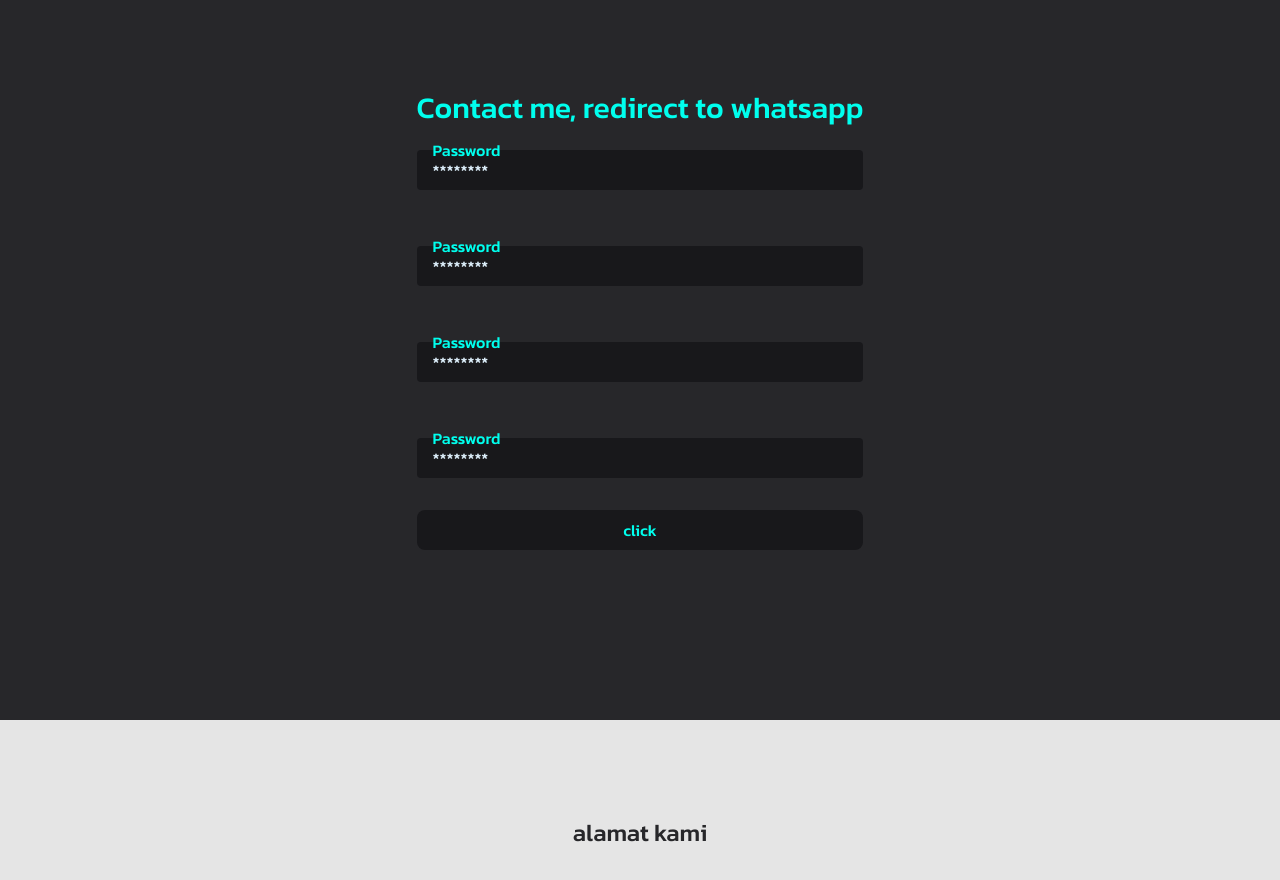
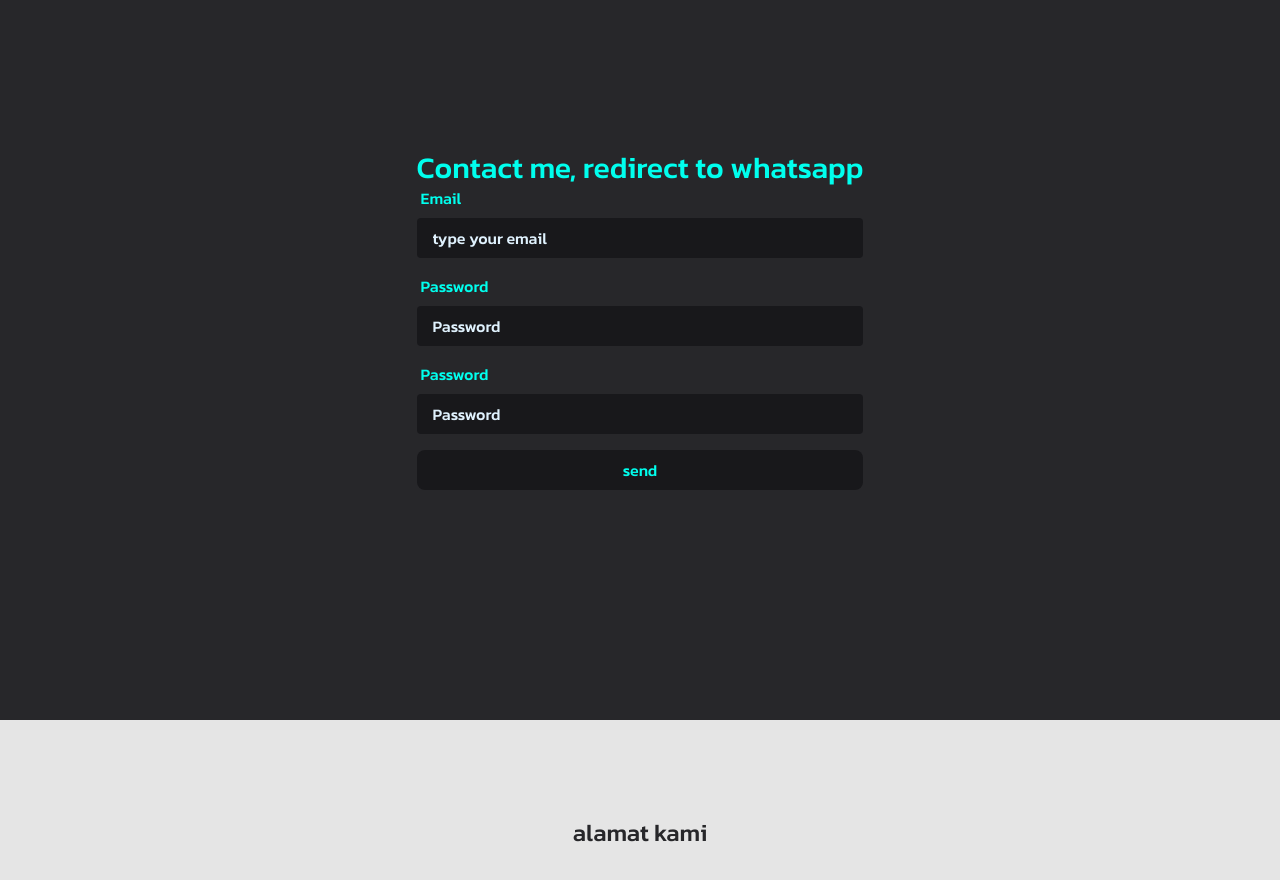
Before and after one commit to MohSolehuddin/olshop, a Next.js app: page / in a window 1280 px wide. Shown: the part 2480-3360 px from the top of the page. Built offline with nearby package versions, Linux system fonts and the light colour scheme.

Commit message:
fix: contact

```diff
--- a/src/components/elements/Input/InputElement.tsx
+++ b/src/components/elements/Input/InputElement.tsx
@@ -1,22 +1,20 @@
 import React from "react";
 
 const InputElement = ({
-  type = "password",
-  placeholder = "********",
-  name = "input_password",
-  className = "px-4 peer py-2 mb-8 w-full bg-zinc-900 hover:bg-zinc-950 focus:outline-none focus:scale-105 transition-all duration-300 delay-75 hover:scale-105 focus:bg-zinc-950 text-favBlueSky placeholder:text-sky-100 rounded",
+  type,
+  placeholder,
+  name,
 }: {
   type: string;
   placeholder: string;
   name: string;
-  className: string;
 }) => {
   return (
     <input
       name={name}
       placeholder={placeholder}
       type={type}
-      className={className}
+      className="peer px-4 py-2 mt-2 w-full bg-zinc-900 hover:bg-zinc-950 focus:outline-none focus:scale-105 transition-all duration-300 delay-75 hover:scale-105 focus:bg-zinc-950 text-favBlueSky placeholder:text-sky-100 rounded"
     />
   );
 };
--- a/src/components/elements/Input/Label.tsx
+++ b/src/components/elements/Input/Label.tsx
@@ -1,16 +1,16 @@
 import React from "react";
 
 const Label = ({
-  htmlFor = "input_password",
-  children = "Password",
-  className = "px-4 peer-hover:-top-2 text-favBlueSky z-10 relative top-3",
+  htmlFor,
+  children,
 }: {
   children: React.ReactNode;
-  className: string;
   htmlFor: string;
 }) => {
   return (
-    <label htmlFor={htmlFor} className={className}>
+    <label
+      htmlFor={htmlFor}
+      className="text-favBlueSky peer-hover:scale-150 px-1">
       {children}
     </label>
   );
--- a/src/components/elements/Input/index.tsx
+++ b/src/components/elements/Input/index.tsx
@@ -2,13 +2,26 @@ import React from "react";
 import InputElement from "./InputElement";
 import Label from "./Label";
 
-const Index = () => {
+const Input = ({
+  children,
+  type,
+  placeholder,
+  htmlFor,
+}: {
+  children: React.ReactNode;
+  type: string;
+  placeholder: string;
+  htmlFor: string;
+}) => {
   return (
-    <section>
-      <Label></Label>
-      <InputElement></InputElement>
+    <section className="input_group mb-4">
+      <Label htmlFor={htmlFor}>{children}</Label>
+      <InputElement
+        name={htmlFor || `${children}`}
+        placeholder={placeholder || `${children}`}
+        type={type || `${children}`}></InputElement>
     </section>
   );
 };
 
-export default Index;
+export default Input;
--- a/src/components/fragments/Contact.tsx
+++ b/src/components/fragments/Contact.tsx
@@ -11,11 +11,16 @@ const Contact = () => {
         <h3 className="text-center text-favBlueSky text-3xl">
           Contact me, redirect to whatsapp
         </h3>
-        <Input></Input>
-        <Input></Input>
-        <Input></Input>
-        <Input></Input>
-        <Button>click</Button>
+        <Input type="" placeholder="type your email" htmlFor="">
+          Email
+        </Input>
+        <Input type="" placeholder="" htmlFor="">
+          Password
+        </Input>
+        <Input type="" placeholder="" htmlFor="">
+          Password
+        </Input>
+        <Button>send</Button>
       </form>
     </section>
   );
--- a/src/components/fragments/Main.tsx
+++ b/src/components/fragments/Main.tsx
@@ -80,6 +80,7 @@ const Main = ({ children }: { children: React.ReactNode }) => {
           loading="lazy"></iframe>
       </section>
       <a
+        title="link"
         href="https://wa.me/6283849079619"
         target="_blank"
         rel="noopener noreferrer"
```
